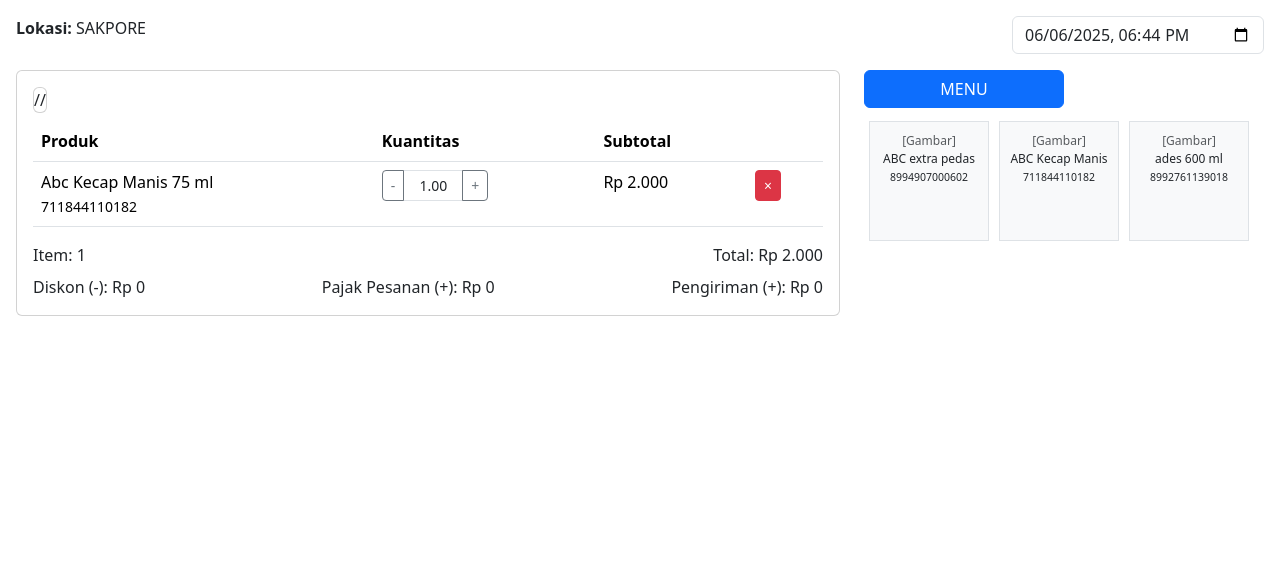
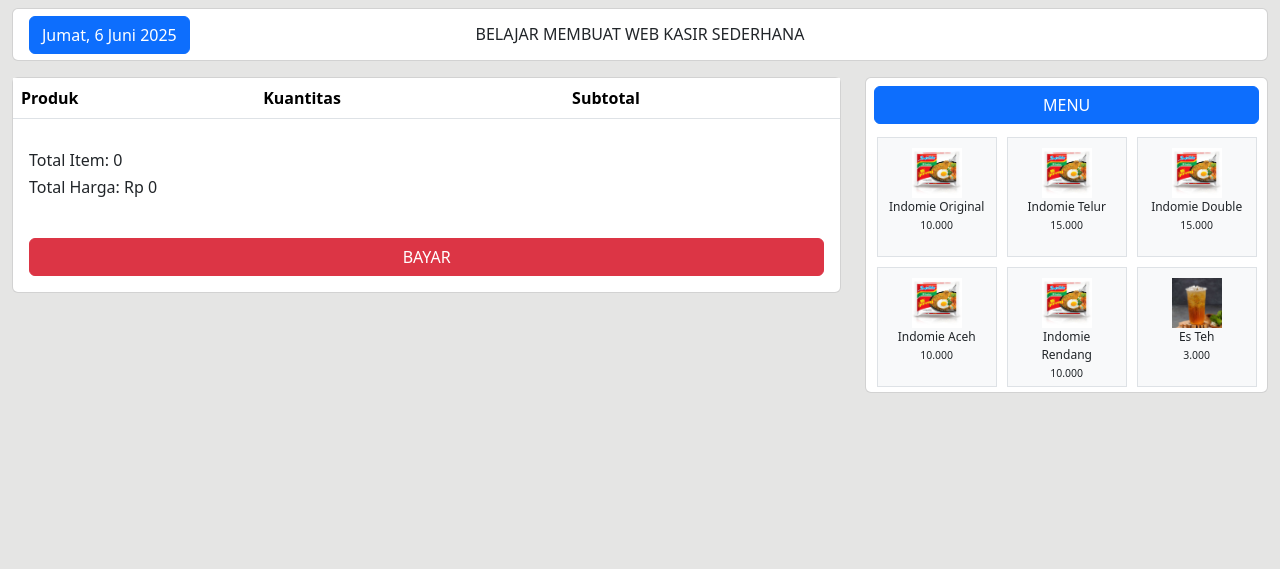
Before and after one commit to yaniyan4609/TUGAS-8, a plain HTML site: page index.html in a window 1280 px wide. Drawn offline with nearby package versions, Linux system fonts and the light colour scheme.

Commit message:
Update index.html

```diff
--- a/index.html
+++ b/index.html
@@ -1,13 +1,16 @@
 <!DOCTYPE html>
-<html lang="id">
+<html lang="en">
   <head>
-  <meta charset="UTF-8">
-  <title>POS Kasir</title>
-  <link href="https://cdn.jsdelivr.net/npm/bootstrap@5.3.3/dist/css/bootstrap.min.css" rel="stylesheet">
+    <meta charset="UTF-8" />
+    <meta name="viewport" content="width=device-width, initial-scale=1.0" />
+    <title>BELAJAR JS</title>
+    <link
+      href="https://cdn.jsdelivr.net/npm/bootstrap@5.3.3/dist/css/bootstrap.min.css"
+      rel="stylesheet"
+    />
     <style>
-    .sidebar-box {
-      height: 450px;
-      overflow-y: auto;
+      body {
+        background-color: rgb(229, 229, 228);
       }
       .product-card {
         width: 120px;
@@ -18,99 +21,212 @@
         text-align: center;
         padding: 10px;
         font-size: 12px;
+        cursor: pointer;
+      }
+      .text-muted img {
+        width: 50px;
       }
     </style>
   </head>
   <body>
-<div class="container-fluid p-3">
-  <div class="d-flex justify-content-between mb-3">
-    <div><strong>Lokasi:</strong> SAKPORE</div>
-    <div><input type="datetime-local" class="form-control" value="2025-06-06T18:44"></div>
+    <div class="container-fluid">
+      <div class="card position-relative p-3 mt-2 mb-3 text-center">
+        <!-- Tombol di kiri -->
+        <div class="position-absolute start-0 top-50 translate-middle-y ms-3">
+          <button class="btn btn-primary">
+            <span id="tanggal"></span>
+          </button>
+        </div>
+
+        <!-- Judul di tengah -->
+        <h6 class="m-0">BELAJAR MEMBUAT WEB KASIR SEDERHANA</h6>
       </div>
 
       <div class="row">
-    <!-- Area Input -->
         <div class="col-md-8">
-      <div class="card mb-3">
-        <div class="card-body">
-
-          <div class="d-flex mb-2">
           <div class="card">
-                //
-            </div>
-          </div>
-
-          <!-- Produk Ditambahkan -->
             <table class="table">
               <thead>
                 <tr>
                   <th>Produk</th>
                   <th>Kuantitas</th>
                   <th>Subtotal</th>
-                <th></th>
                 </tr>
               </thead>
-            <tbody>
-              <tr>
-                <td>
-                  Abc Kecap Manis 75 ml<br>
-                  <small>711844110182</small><br>
-                </td>
-                <td>
-                  <div class="input-group">
-                    <button class="btn btn-outline-secondary btn-sm">-</button>
-                    <input type="text" class="form-control form-control-sm text-center" value="1.00" style="max-width: 60px;">
-                    <button class="btn btn-outline-secondary btn-sm">+</button>
+              <tbody></tbody>
+            </table>
+            <div class="p-3">
+              <h6>Total Item: <span id="total-item">0</span></h6>
+              <h6>Total Harga: Rp <span id="total-harga">0</span></h6>
             </div>
-                </td>
-                <td>Rp 2.000</td>
-                <td>
-                  <button class="btn btn-sm btn-danger">&times;</button>
-                </td>
-              </tr>
-            </tbody>
-          </table>
-
-          <!-- Ringkasan -->
-          <div class="d-flex justify-content-between mt-3">
-            <div>Item: 1</div>
-            <div>Total: Rp 2.000</div>
-          </div>
-          <div class="d-flex justify-content-between mt-2">
-            <div>Diskon (-): Rp 0</div>
-            <div>Pajak Pesanan (+): Rp 0</div>
-            <div>Pengiriman (+): Rp 0</div>
+            <div id="tombol_bayar" class="btn btn-danger m-3">BAYAR</div>
           </div>
         </div>
+        <div class="col-md-4">
+          <div class="card">
+            <button class="btn btn-primary m-2">MENU</button>
+
+            <div class="sidebar-box d-flex flex-wrap justify-content-center">
+              <!-- Contoh Produk -->
+              <div class="product-card">
+                <div class="text-muted">
+                  <img src="images/indomie-original.jpg" alt="" />
                 </div>
+                Indomie Original<br />
+                <small>10.000</small>
+              </div>
+              <div class="product-card">
+                <div class="text-muted">
+                  <img src="images/indomie-original.jpg" alt="" />
+                </div>
+                Indomie Telur<br />
+                <small>15.000</small>
+              </div>
+              <div class="product-card">
+                <div class="text-muted">
+                  <img src="images/indomie-original.jpg" alt="" />
+                </div>
+                Indomie Double<br />
+                <small>15.000</small>
+              </div>
+              <div class="product-card">
+                <div class="text-muted">
+                  <img src="images/indomie-original.jpg" alt="" />
+                </div>
+                Indomie Aceh<br />
+                <small>10.000</small>
+              </div>
+              <div class="product-card">
+                <div class="text-muted">
+                  <img src="images/indomie-original.jpg" alt="" />
+                </div>
+                Indomie Rendang<br />
+                <small>10.000</small>
+              </div>
+              <div class="product-card">
+                <div class="text-muted">
+                  <img src="images/esteh.jpg" alt="" />
+                </div>
+                Es Teh<br />
+                <small>3.000</small>
               </div>
 
-    <!-- Sidebar Kategori & Merek -->
-    <div class="col-md-4">
-      <div class="d-flex mb-2">
-        <button class="btn btn-primary w-50">MENU</button>
-      </div>
-      <div class="sidebar-box d-flex flex-wrap">
-        <!-- Contoh Produk -->
-        <div class="product-card">
-          <div class="text-muted">[Gambar]</div>
-          ABC extra pedas<br>
-          <small>8994907000602</small>
-        </div>
-        <div class="product-card">
-          <div class="text-muted">[Gambar]</div>
-          ABC Kecap Manis<br>
-          <small>711844110182</small>
-        </div>
-        <div class="product-card">
-          <div class="text-muted">[Gambar]</div>
-          ades 600 ml<br>
-          <small>8992761139018</small>
-        </div>
               <!-- Tambahkan produk lainnya sesuai kebutuhan -->
             </div>
           </div>
         </div>
       </div>
+    </div>
+    <script>
+      const productCards = document.querySelectorAll(".product-card");
+      const tbody = document.querySelector("tbody");
+      const totalItemEl = document.getElementById("total-item");
+      const totalHargaEl = document.getElementById("total-harga");
+      // fungsi tanggal
+      const tanggal = new Date();
+      const tampil_tanggal = tanggal.toLocaleDateString("id-ID", {
+        weekday: "long",
+        year: "numeric",
+        month: "long",
+        day: "numeric",
+      });
+      document.getElementById("tanggal").textContent = tampil_tanggal;
+
+      document.getElementById("tombol_bayar").onclick = function () {
+        alert("Terimakasih Atas Pembelian nya ");
+        location.reload();
+      }; // Fungsi tambah produk ke keranjang
+      productCards.forEach((card) => {
+        card.addEventListener("click", () => {
+          const name = card.childNodes[2].textContent.trim();
+          const price = parseInt(
+            card.querySelector("small").textContent.trim().replace(/\./g, "")
+          );
+
+          let existingRow = Array.from(tbody.children).find((row) => {
+            return row.children[0].textContent.trim() === name;
+          });
+
+          if (existingRow) {
+            const qtyInput = existingRow.querySelector("input");
+            qtyInput.value = parseInt(qtyInput.value) + 1;
+          } else {
+            const row = document.createElement("tr");
+            row.innerHTML = `
+          <td>${name}</td>
+          <td>
+            <div class="input-group">
+              <button class="btn btn-outline-secondary btn-sm btn-minus">-</button>
+              <input type="text" class="form-control form-control-sm text-center qty" value="1" style="max-width: 60px" readonly />
+              <button class="btn btn-outline-secondary btn-sm btn-plus">+</button>
+            </div>
+          </td>
+          <td class="subtotal" data-price="${price}">Rp ${price.toLocaleString()}</td>
+          <td>
+            <button class="btn btn-sm btn-danger btn-remove">&times;</button>
+          </td>
+        `;
+            tbody.appendChild(row);
+          }
+
+          attachEventListeners();
+          updateTotals();
+        });
+      });
+
+      // Pasang listener tombol
+      function attachEventListeners() {
+        const plusButtons = document.querySelectorAll(".btn-plus");
+        const minusButtons = document.querySelectorAll(".btn-minus");
+        const removeButtons = document.querySelectorAll(".btn-remove");
+
+        plusButtons.forEach((btn) => {
+          btn.onclick = () => {
+            const input = btn.parentElement.querySelector(".qty");
+            input.value = parseInt(input.value) + 1;
+            updateTotals();
+          };
+        });
+
+        minusButtons.forEach((btn) => {
+          btn.onclick = () => {
+            const input = btn.parentElement.querySelector(".qty");
+            if (parseInt(input.value) > 1) {
+              input.value = parseInt(input.value) - 1;
+              updateTotals();
+            }
+          };
+        });
+
+        removeButtons.forEach((btn) => {
+          btn.onclick = () => {
+            const row = btn.closest("tr");
+            row.remove();
+            updateTotals();
+          };
+        });
+      }
+
+      // Hitung ulang total
+      function updateTotals() {
+        let totalItem = 0;
+        let totalHarga = 0;
+
+        tbody.querySelectorAll("tr").forEach((row) => {
+          const qty = parseInt(row.querySelector(".qty").value);
+          const hargaSatuan = parseInt(
+            row.querySelector(".subtotal").dataset.price
+          );
+          totalItem += qty;
+          totalHarga += qty * hargaSatuan;
+        });
+
+        totalItemEl.textContent = totalItem;
+        totalHargaEl.textContent = totalHarga.toLocaleString();
+      }
+
+      attachEventListeners();
+      updateTotals();
+    </script>
   </body>
 </html>
```
Lines whose indentation alone changed are shown as unchanged.
